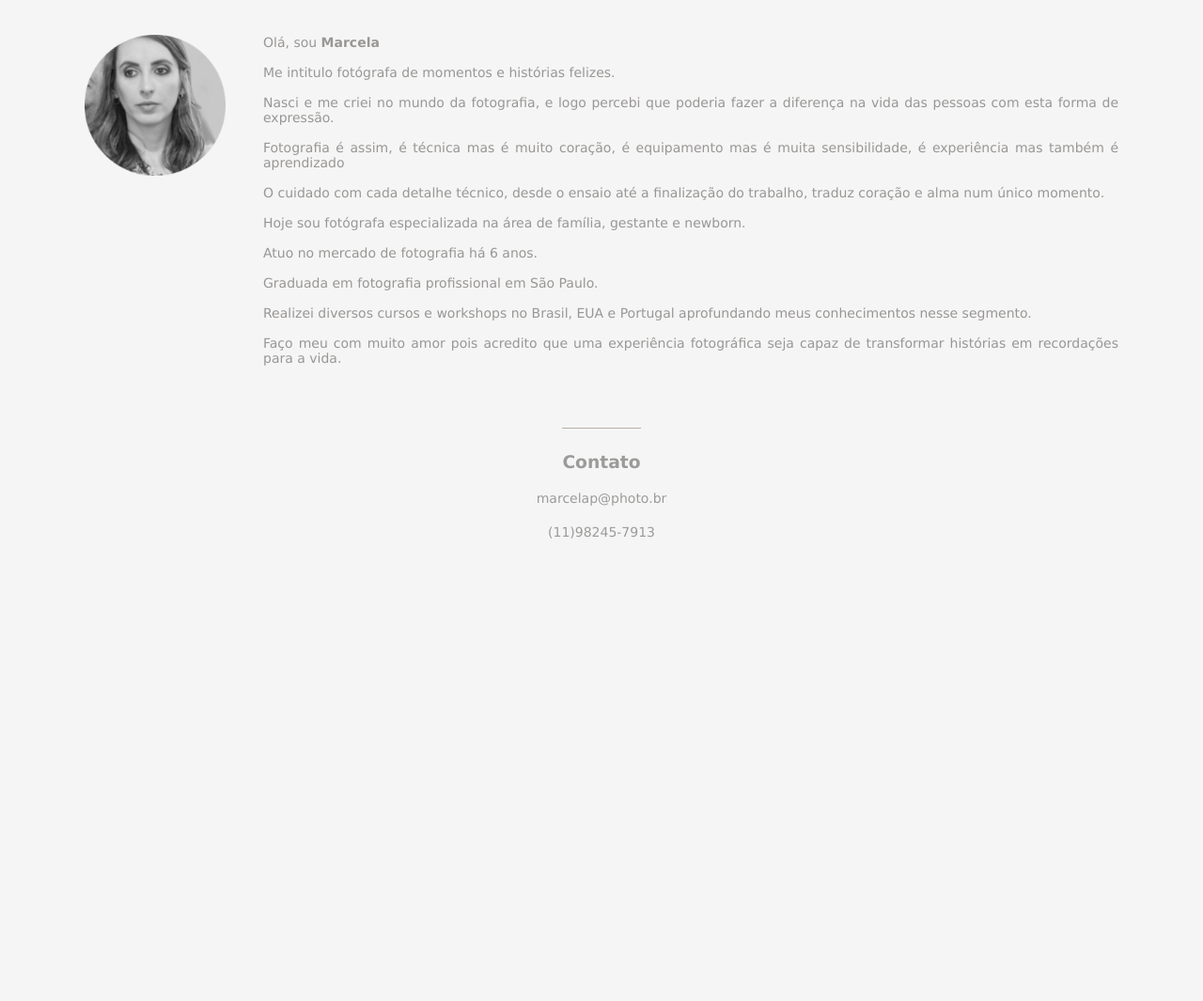
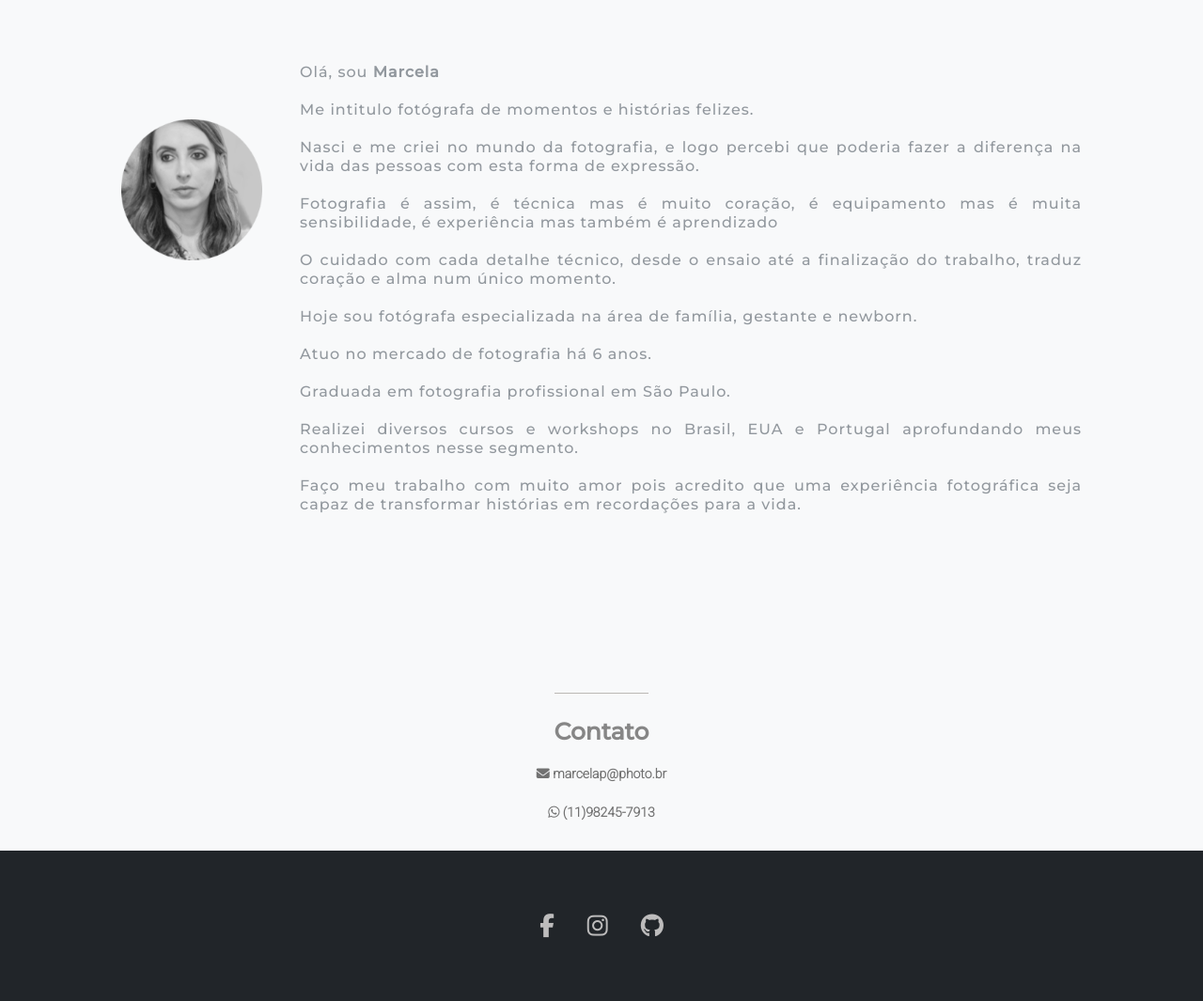
Before and after one commit to marcelalpg/pagina-pessoal, a plain HTML site: page index.html in a window 1280 px wide. Shown: the part 181-1246 px from the top of the page at 94% size. Before the commit the page ends 800 px from the top, so only its background shows below. Drawn offline with Linux system fonts and the light colour scheme.

Commit message:
versão inicial página pessoal v1

```diff
--- a/index.html
+++ b/index.html
@@ -3,8 +3,12 @@
 <head>
     <meta charset="UTF-8">
     <meta name="viewport" content="width=device-width, initial-scale=1.0">
+    <script src="https://kit.fontawesome.com/54c79639a5.js" crossorigin="anonymous"></script>
     <title>Página Pessoal</title>
     <link rel="stylesheet" href="style.css">
+    <style>
+        @import url('https://fonts.googleapis.com/css2?family=Heebo:wght@200&family=Montserrat:wght@500&display=swap');
+    </style>
 </head>
 
 <body>
@@ -17,8 +21,11 @@
              <a>Contato</a>
         </nav>
     </header>
-         <div class="imagem">
+    <main>
+        <div class="main">
+            <div class="foto">
                 <img src="foto-perfil.png" alt="Foto Perfil Marcela" class="foto">
+            </div>
             <div class="texto">
                 <p>Olá, sou <strong>Marcela</strong></p><br>
                 <p>Me intitulo fotógrafa de momentos e histórias felizes.</p><br>
@@ -29,13 +36,30 @@
                 <p>Atuo no mercado de fotografia há 6 anos.</p><br>
                 <p>Graduada em fotografia profissional em São Paulo.</p><br>
                 <p>Realizei diversos cursos e workshops no Brasil, EUA e Portugal aprofundando meus conhecimentos nesse segmento.</p><br>
-                 <p>Faço meu com muito amor pois acredito que uma experiência fotográfica seja capaz de transformar histórias em recordações para a vida.</p><br>
+                <p>Faço meu trabalho com muito amor pois acredito que uma experiência fotográfica seja capaz de transformar histórias em recordações para a vida.</p><br>
              </div>
         </div>
+        <section>
+            <h3>Contato</h3>
+            <p class="email-tel"><i class="fa-solid fa-envelope"></i> marcelap@photo.br</p>
+            <p class="email-tel"><i class="fa-brands fa-whatsapp"></i> (11)98245-7913</p>
+       </section>
+    </main>
     <footer>
-         <h3>Contato</h3>
-         <p class="email-tel">marcelap@photo.br</p>
-         <p class="email-tel">(11)98245-7913</p>
+        <div class="container">
+            <div class="redes-sociais">
+                <ul class="lista-redes-sociais">
+                    <li class="links-redes-sociais">
+                        <a href="https://www.facebook.com/marcela.leiteribeiro/" class="links"><i class="fa-brands fa-facebook-f"></i></a>
+                        <a href="https://www.instagram.com/marcelaleiteribeiro/" class="links"><i class="fa-brands fa-instagram"></i></a>
+                        <a href="https://github.com/marcelalpg" class="links"><i class="fa-brands fa-github"></i></a>
+                    </li>
+                </ul>
+            </div>
+        </div>
     </footer>
+        </div>
+
+
 </body>
 </html>
--- a/style.css
+++ b/style.css
@@ -3,72 +3,124 @@
     padding: 0;
 }
 body {
-    background-color: #f5f5f5;
+    background-color: #F8F9FA;
     font-family: Verdana, Geneva, Tahoma, sans-serif;
     font-size: 100%;
+    width: 100%;
+    height: 100vh;
 
 }
 header {
     display: flex;
     flex-direction: column;
     align-items: center;
-    color: #85807c;
-    text-transform: uppercase;
-    font-size: 35px;
-    padding: 30px;
+    color: #6C757D;
+    font-size: 27px;
+    padding: 50px;
+    font-family: 'Heebo', sans-serif;
+    letter-spacing: 2px;
+    word-spacing: 6px;
 }
 
 nav {
-    color: #c2c0be;
+    color: #c9cdd1;
     text-transform: uppercase;
     font-size: 14px;
-    padding: 20px;
+    font-family: 'Montserrat', sans-serif;
+    padding-top: 30px;
     display: flex;
     gap: 32px;
 }
 
 a:hover {
-    color: #c0b9b3;
+    color: #918f8e;
     text-decoration: underline;
 }
 
-.imagem {
+.main {
+    width: 100%;
+    height: 80vhS;
     display: flex;
     flex-direction: row;
     align-content: center;
+    justify-content: center;
     gap: 40px;
-    padding:  20px;
-    margin-left: 70px;
-    margin-right: 70px;
+    /*background-color: brown;*/
+    padding-top: 20px;
 }
 
 .foto {
     width: 150px;
     height: 150px;
+   /* background-color: chartreuse;*/
+    padding-top: 30px;
 }
 
 .texto {
     text-align: justify;
-    font-size: 14px;
-    color:#999795;
+    width: 65vw;
+    height: 80vh;
+    font-size: 16px;
+    font-family: 'Montserrat', sans-serif;
+    color:#92989e;
+    letter-spacing: 1px;
+    line-height: 20px;
+   /* background-color: blue;*/
 }
 
-footer {
+section {
     display: flex;
     flex-direction: column;
     align-items: center;
     gap: 20px;
     margin-top: 30px;
     margin-bottom: 30px;
+
 }
 
 h3 {
-    border-top: 0.4px solid #b8b0a9;
+    border-top: 0.4px solid #bbb8b5;
     padding-top: 25px;
-    color:#9c9b9a;
+    color:#868686;
+    font-size: 25px;
+    font-family: 'Montserrat', sans-serif;
 }
 
 .email-tel {
-    color: #9c9b9a;
+    color: #727272;
     font-size: 14px;
+    font-family: 'Heebo', sans-serif;
+    font-weight: bold;
 }
+
+.container {
+    width: 100%;
+    height: 20vh;
+    background-color: #212529;
+    position: relative;
+
+}
+
+.redes-sociais {
+    width: 100%;
+    position: absolute;
+    top: 50%;
+    left: 50%;
+    transform: translate(-50%, -50%);
+}
+
+.lista-redes-sociais {
+    list-style: none;
+}
+
+.links-redes-sociais {
+    font-size: 25px;
+    display: flex;
+    justify-content: center;
+    align-items: center;
+    gap: 35px;
+}
+
+.links {
+    color: #bdbcbc;
+}
```
Lines whose indentation alone changed are shown as unchanged.
